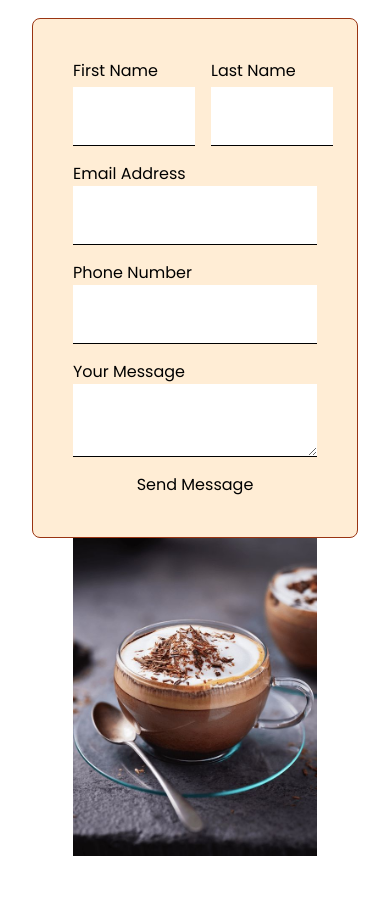
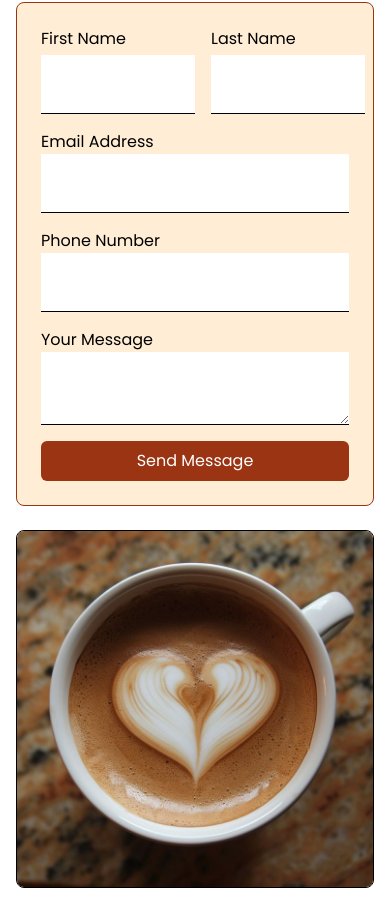
Before and after one commit to swarui/coffeelandingpage, a React (Vite) app: page / in a window 390 px wide. Shown: the part 3580-4484 px from the top of the page. Built offline with nearby package versions, Linux system fonts and the light colour scheme.

Commit message:
Coffee landing page

```diff
--- a/src/components/Contact.jsx
+++ b/src/components/Contact.jsx
@@ -2,9 +2,8 @@ import Mocha from "../assets/Mocha.jpeg";
 
 function Contact() {
   return (
-
     <>
-    <div id="contact" >
+      <div id="contact">
         <div className="text-center mt-20">
           <h1
             style={{ fontFamily: "Poppins" }}
@@ -21,17 +20,17 @@ function Contact() {
         </div>
         <section
           style={{ fontFamily: "Poppins" }}
-        className="flex flex-col md:flex-row items-start justify-center p-8"
+          className="flex flex-col md:flex-row items-start justify-center p-4 md:p-8"
         >
           {/* Contact Form */}
-        <div className="w-full min-h-[300px] md:w-1/2">
-          <form className="flex flex-col space-y-4 p-10  border bg-orange-100 border-orange-800 rounded-lg">
+          <div className="w-full min-h-[300px] md:w-1/2 mb-6 md:mb-0  ">
+            <form className="flex flex-col space-y-4 p-6 md:p-10 border bg-orange-100 border-orange-800 rounded-lg">
               <div className="flex flex-row w-full space-x-4">
                 <div className="flex flex-col w-1/2">
-                <h2 className="mb-1">First Name</h2> {/* Reduced margin-bottom */}
+                  <h2 className="mb-1">First Name</h2>
                   <input
                     type="text"
-                  className=" border-b border-black focus:outline-none focus:border-orange-800 "
+                    className="border-b border-black focus:outline-none focus:border-orange-800"
                     style={{
                       borderRadius: "0",
                       borderTop: "none",
@@ -42,10 +41,10 @@ function Contact() {
                   />
                 </div>
                 <div className="flex flex-col w-1/2">
-                <h2 className="mb-1">Last Name</h2> {/* Reduced margin-bottom */}
+                  <h2 className="mb-1">Last Name</h2>
                   <input
                     type="text"
-                  className=" border-b border-black focus:outline-none focus:border-orange-800 "
+                    className="border-b border-black focus:outline-none focus:border-orange-800"
                     style={{
                       borderRadius: "0",
                       borderTop: "none",
@@ -57,10 +56,10 @@ function Contact() {
                 </div>
               </div>
               <div className="flex flex-col">
-              <h2 className="">Email Address</h2> {/* Reduced margin-bottom */}
+                <h2>Email Address</h2>
                 <input
                   type="email"
-                className=" border-b border-black focus:outline-none focus:border-orange-800 "
+                  className="border-b border-black focus:outline-none focus:border-orange-800"
                   style={{
                     borderRadius: "0",
                     borderTop: "none",
@@ -71,10 +70,10 @@ function Contact() {
                 />
               </div>
               <div className="flex flex-col">
-              <h2 className="">Phone Number</h2> {/* Reduced margin-bottom */}
+                <h2>Phone Number</h2>
                 <input
                   type="tel"
-                className=" border-b border-black focus:outline-none focus:border-orange-800 "
+                  className="border-b border-black focus:outline-none focus:border-orange-800"
                   style={{
                     borderRadius: "0",
                     borderTop: "none",
@@ -85,10 +84,10 @@ function Contact() {
                 />
               </div>
               <div className="flex flex-col">
-              <h2 className="">Your Message</h2> {/* Reduced margin-bottom */}
+                <h2>Your Message</h2>
                 <textarea
                   rows={3}
-                className=" border-b border-black focus:outline-none focus:border-orange-800 "
+                  className="border-b border-black focus:outline-none focus:border-orange-800"
                   style={{
                     borderRadius: "0",
                     borderTop: "none",
@@ -97,12 +96,14 @@ function Contact() {
                   }}
                 />
               </div>
-            <button type="submit" className="mt-4">Send Message</button>
+              <button type="submit" className="mt-4 bg-orange-800 text-white py-2 px-4 rounded-md">
+                Send Message
+              </button>
             </form>
           </div>
           {/* Image Section */}
-        <div className="w-full md:w-1/2 flex  items-center justify-center">
-          <img src={Mocha} className="w-3/4 h-90" alt="" />
+          <div className="w-full md:w-1/2 flex items-center justify-center">
+            <img src={Mocha} className="w-full md:w-3/4 h-auto object-cover border border-black rounded-lg" alt="Contact" />
           </div>
         </section>
       </div>
```
Also changed, not shown: src/assets/Mocha.jpeg. Lines whose indentation alone changed are shown as unchanged.
